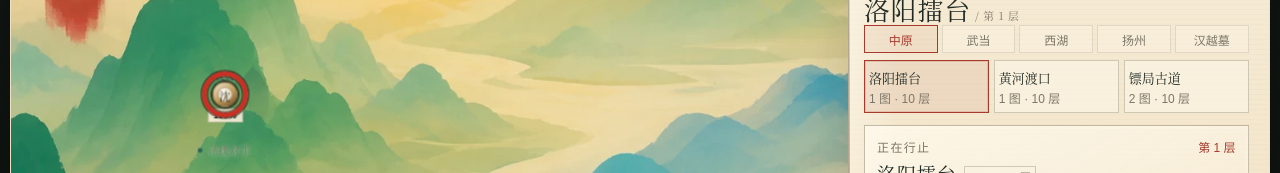
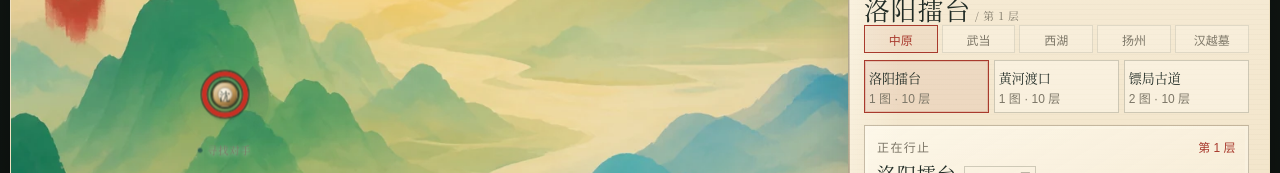
Before and after one commit to sumo91/paper-jianghu, a React (Vite) app: page / in a window 1280 px wide. Shown: the part 187-360 px from the top of the page. Built offline with nearby package versions, Linux system fonts and the light colour scheme.

Commit message:
ui: remove avatar HP and player name labels

```diff
--- a/src/ui/App.tsx
+++ b/src/ui/App.tsx
@@ -511,8 +511,7 @@ function BattleCluster(props: {
         {phase === "defeat" && <span className="defeat-fade" aria-hidden="true" />}
         <div className="combat-orb player" style={{ "--hp": `${displayPlayerHp}%` } as CSSProperties}>
           <span className="orb-frame"><span className="orb-figure">沈</span><HpRing pct={displayPlayerHp} /></span>
-          <span className="orb-name">沈砚</span>
-          <span className="orb-hp">{`${displayPlayerHp}%`}</span>
+
         </div>
         {phase === "fighting" && <span className="cluster-impact" />}
         {phase === "fighting" && !singleBeat && <span className="cluster-impact beat-two" />}
@@ -521,7 +520,6 @@ function BattleCluster(props: {
           <div className="combat-orb enemy" style={{ "--hp": `${displayEnemyHp}%` } as CSSProperties}>
             <span className="orb-frame"><span className="orb-figure">敌</span><HpRing pct={displayEnemyHp} /></span>
             <span className="orb-name">{enemyLabel}<small>{kindLabel}</small></span>
-            <span className="orb-hp">{`${displayEnemyHp}%`}</span>
           </div>
         )}
       </div>
```
Also changed, not shown: reports/ui-idle-battle.png.
